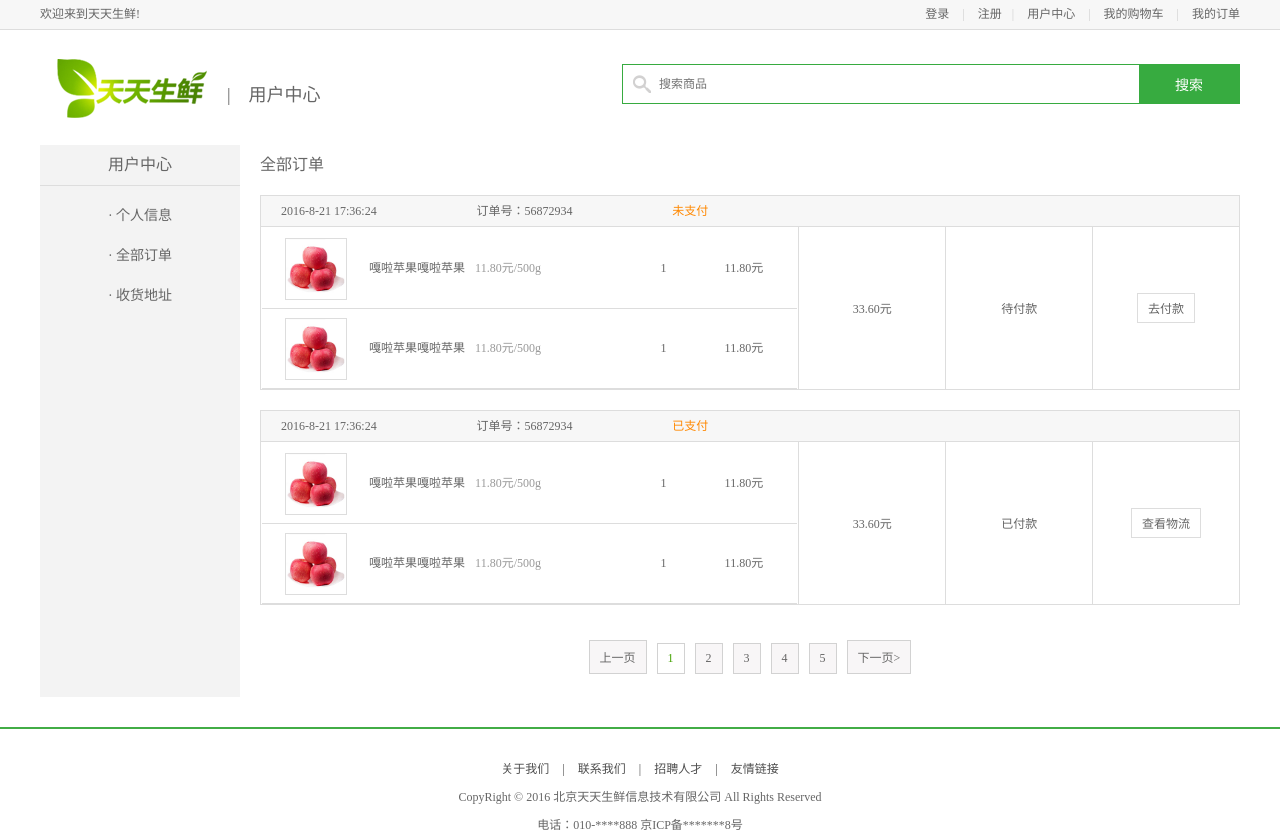
After one commit to GSFNE/b-b-b, a Django app: page /user/order in a window 1280 px wide. The commit adds this page. Run offline with Django 3.2, Linux system fonts and the light colour scheme; parts of the project's set-up code (start-up, migrations or seed data) failed here and were passed over.

Commit message:
模板继承和用户信息页

```diff
--- a/DailyFrsh/DailyFrsh/settings.py
+++ b/DailyFrsh/DailyFrsh/settings.py
@@ -146,7 +146,7 @@ CACHES = {
     "default": {
         "BACKEND": "django_redis.cache.RedisCache",
         # 使用redis缓存   主机的ip, redis端口, 做缓存的redis的数据库
-        "LOCATION": "redis://127.0.0.1:6379/7",
+        "LOCATION": "redis://127.0.0.1:6379/8",
         "OPTIONS": {
             "CLIENT_CLASS": "django_redis.client.DefaultClient",
         }
@@ -157,4 +157,4 @@ CACHES = {
 SESSION_ENGINE = "django.contrib.sessions.backends.cache"
 SESSION_CACHE_ALIAS = "default"
 
-LOGIN_URL = 'user/login'
+LOGIN_URL = '/user/login'
--- a/DailyFrsh/apps/user/urls.py
+++ b/DailyFrsh/apps/user/urls.py
@@ -1,5 +1,5 @@
 from django.conf.urls import url
-from apps.user.views import register, RegisterView, ActiveView, LoginView, LogoutView
+from apps.user.views import register, RegisterView, ActiveView, LoginView, LogoutView, UserinfoView, UseraddressView, UserorderView
 
 urlpatterns = [
     # url(r'^register$', register),
@@ -7,5 +7,9 @@ urlpatterns = [
     url(r'^active/(?P<token>.*)$', ActiveView.as_view(), name='active'),  # 激活 用户信息
     url(r'^login$', LoginView.as_view(), name='login'),  # 用户登陆
 
-    url(r'^logout$', LogoutView.as_view(), name='logout'), # 用户退出
+    url(r'^logout$', LogoutView.as_view(), name='logout'),  # 用户退出
+
+    url(r'^$', UserinfoView.as_view(), name='user') , # 用户中心
+    url(r'^address$', UseraddressView.as_view(), name='address'),  # 用户地址
+    url(r'^order$', UserorderView.as_view(), name='order'),  # 用户订单
 ]
--- a/DailyFrsh/apps/user/views.py
+++ b/DailyFrsh/apps/user/views.py
@@ -9,8 +9,13 @@ from django.conf import settings
 from itsdangerous import SignatureExpired
 from celery_tasks.tasks import send_register_active_email
 from django.core.mail import send_mail
-# 处理登陆使用的模块
+# 处理登陆使用的模块(退出模块)
 from django.contrib.auth import authenticate, login, logout
+# 用户中心页的模块
+from utils.mixin import LoginRequiredMixin
+from apps.user.models import Address
+from apps.goods.models import GoodsSKU
+from django_redis import get_redis_connection
 
 # Create your views here.
 def register(request):
@@ -167,8 +172,9 @@ class LoginView(View):
                 login(request, user)  # 保存用户的登陆状态
                 # 然后判断是否点击了 记住用户名
                 # 需要调用Httpresponse对象,来操作set_cookie()方法
-
-                response = redirect(reverse('goods:index'))
+                next_url = request.POST.get('next', reverse('goods:index')
+                                            )
+                response = redirect(next_url)
                 if remember == 'on':  # 记住用户名
                     response.set_cookie('username', username, max_age=7*24*3600)
                     # 参数:键值对: key, value,   max_age 是用户名的最长时间,以秒为单位, 这里是一个星期
@@ -187,3 +193,51 @@ class LogoutView(View):
     def get(self, request):
         logout(request)  # 退出,清除保存的session数据, 退出登陆状态
         return redirect(reverse('goods:index'))  # 跳转到首页
+
+
+# /user/  直接链接的就是用户中心
+class UserinfoView(LoginRequiredMixin, View):
+    '''
+    要进行的处理:
+    前提: 就是需要用户先登陆, 判断用户是否登陆
+    1. 要显示用户的信息: 用户名,联系电话,用户地址
+    2. 显示用户的浏览历史记录
+    '''
+    def get(self, request):
+        # 获取登陆用户
+        # django框架会给request对象增加一个属性user,通过属性,可以得到,该用户对象
+        user = request.user
+        # 获取用户的默认地址:
+        address = Address.objects.get_default_address(user)
+        #            类  .  实例对象   .     方法
+        # 这里Address是模型类, objects是AddressManager()类的一个对象,对象调用方法
+
+        # 获取用的历史浏览记录:
+        conn = get_redis_connection('default')
+        # 这里用列表保存浏览记录, 列表保存的是  浏览的商品的id
+        history_key = 'history_%d' % user.id
+        # 获取用户最新浏览的五个数据  lrange(key, start, end)
+        sku_ids = conn.lrange(history_key, 0, 4)
+        skus = []  # 建立空列表,接收通过id查询到的商品对象
+        for sku_id in sku_ids:
+            # 遍历,通过id查找 商品对象
+            sku = GoodsSKU.objects.get(id=sku_id)
+            skus.append(sku)
+
+        # 组织上下文
+        context = {
+            'page': 'user',
+            'addr': address,
+            'skus': skus
+        }
+
+        return render(request, 'user_center_info.html', context)
+
+
+class UserorderView(View):
+    def get(self,request):
+        return render(request, 'user_center_order.html')
+
+class UseraddressView(View):
+    def get(self,request):
+        return render(request, 'user_center_site.html')
--- /dev/null
+++ b/DailyFrsh/templates/base.html
@@ -0,0 +1,77 @@
+<!DOCTYPE html PUBLIC "-//W3C//DTD XHTML 1.0 Transitional//EN" "http://www.w3.org/TR/xhtml1/DTD/xhtml1-transitional.dtd">
+<html xmlns="http://www.w3.org/1999/xhtml" xml:lang="en">
+<head>
+    {% load staticfiles %}
+	<meta http-equiv="Content-Type" content="text/html;charset=UTF-8">
+	<title>{% block title %}{% endblock title %}</title>
+	<link rel="stylesheet" type="text/css" href="{% static 'css/reset.css' %}">
+	<link rel="stylesheet" type="text/css" href="{% static 'css/main.css' %}">
+
+	{% block topfiles %}{% endblock topfiles %}
+</head>
+<body>
+{% block header_con %}
+	<div class="header_con">
+		<div class="header">
+			<div class="welcome fl">欢迎来到天天生鲜!</div>
+			<div class="fr">
+                {% if user.is_authenticated %}
+                {#  is_authenticated() 方法是判断用户是否登陆,django 封装好的,   #}
+                    <div class="login_btn fl">
+                        欢迎您：<em>{{ user.username }}</em>
+                        <a href="{% url 'user:logout' %}">退出</a>
+                    </div>
+                {% else %}
+                    <div class="login_btn fl">
+                        <a href="{% url 'user:login' %}">登录</a>
+                        <span>|</span>
+                        <a href="/user/register">注册</a>
+                    </div>
+                {% endif %}
+				<div class="user_link fl">
+					<span>|</span>
+					<a href="base_user_center.html">用户中心</a>
+					<span>|</span>
+					<a href="cart.html">我的购物车</a>
+					<span>|</span>
+					<a href="user_center_order.html">我的订单</a>
+				</div>
+			</div>
+		</div>
+	</div>
+{% endblock header_con %}
+
+{% block search_bar %}
+	<div class="search_bar clearfix">
+		<a href="index.html" class="logo fl"><img src="{% static 'images/logo.png' %}"></a>
+		<div class="search_con fl">
+			<input type="text" class="input_text fl" name="" placeholder="搜索商品">
+			<input type="button" class="input_btn fr" name="" value="搜索">
+		</div>
+		<div class="guest_cart fr">
+			<a href="#" class="cart_name fl">我的购物车</a>
+			<div class="goods_count fl" id="show_count">1</div>
+		</div>
+	</div>
+{% endblock search_bar %}
+
+{% block body %}
+{% endblock body %}
+
+	<div class="footer">
+		<div class="foot_link">
+			<a href="#">关于我们</a>
+			<span>|</span>
+			<a href="#">联系我们</a>
+			<span>|</span>
+			<a href="#">招聘人才</a>
+			<span>|</span>
+			<a href="#">友情链接</a>
+		</div>
+		<p>CopyRight © 2016 北京天天生鲜信息技术有限公司 All Rights Reserved</p>
+		<p>电话：010-****888    京ICP备*******8号</p>
+	</div>
+	{% block bottom %}{% endblock bottom %}
+    {% block bottomfiles %}{% endblock bottomfiles %}
+</body>
+</html>
--- /dev/null
+++ b/DailyFrsh/templates/base_no_cart.html
@@ -0,0 +1,13 @@
+{% extends 'base.html' %}
+{% load staticfiles %}
+{# 网页搜索框块 #}
+{% block search_bar %}
+	<div class="search_bar clearfix">
+		<a href="index.html" class="logo fl"><img src="{% static 'images/logo.png' %}"></a>
+		<div class="sub_page_name fl">|&nbsp;&nbsp;&nbsp;&nbsp;{% block page_title %}{% endblock page_title %}</div>
+		<div class="search_con fr">
+			<input type="text" class="input_text fl" name="" placeholder="搜索商品">
+			<input type="button" class="input_btn fr" name="" value="搜索">
+		</div>
+	</div>
+{% endblock search_bar %}
--- /dev/null
+++ b/DailyFrsh/templates/base_user_center.html
@@ -0,0 +1,18 @@
+{% extends 'base_no_cart.html' %}
+{#{% load staticfiles %}#}
+{% block title %}天天生鲜-用户中心{% endblock title %}
+{% block page_title %}用户中心{% endblock page_title %}
+{% block body %}
+    <div class="main_con clearfix">
+		<div class="left_menu_con clearfix">
+			<h3>用户中心</h3>
+			<ul>
+				<li><a href="{% url 'user:user' %}" {% if page == 'user' %}class="active"{% endif %}>· 个人信息</a></li>
+				<li><a href="{% url 'user:order' %}" {% if page == 'order' %}class="active"{% endif %}>· 全部订单</a></li>
+				<li><a href="{% url 'user:address' %}" {% if page == 'addr' %}class="active"{% endif %}>· 收货地址</a></li>
+			</ul>
+		</div>
+        {# 用户中心-右侧内容块 #}
+		{% block right_content %}{% endblock right_content %}
+	</div>
+{% endblock body %}
--- a/DailyFrsh/templates/index.html
+++ b/DailyFrsh/templates/index.html
@@ -29,11 +29,11 @@
                 {% endif %}
 				<div class="user_link fl">
 					<span>|</span>
-					<a href="user_center_info.html">用户中心</a>
+					<a href="{% url 'user:user' %}">用户中心</a>
 					<span>|</span>
 					<a href="cart.html">我的购物车</a>
 					<span>|</span>
-					<a href="user_center_order.html">我的订单</a>
+					<a href="{% url 'user:order' %}">我的订单</a>
 				</div>
 			</div>
 		</div>
--- /dev/null
+++ b/DailyFrsh/templates/user_center_order.html
@@ -0,0 +1,75 @@
+{% extends 'base_user_center.html' %}
+{% load staticfiles %}
+{% block right_content %}
+		<div class="right_content clearfix">
+				<h3 class="common_title2">全部订单</h3>
+				<ul class="order_list_th w978 clearfix">
+					<li class="col01">2016-8-21 17:36:24</li>
+					<li class="col02">订单号：56872934</li>
+					<li class="col02 stress">未支付</li>
+				</ul>
+
+				<table class="order_list_table w980">
+					<tbody>
+						<tr>
+							<td width="55%">
+								<ul class="order_goods_list clearfix">
+									<li class="col01"><img src="{% static 'images/goods02.jpg' %}"></li>
+									<li class="col02">嘎啦苹果嘎啦苹果<em>11.80元/500g</em></li>
+									<li class="col03">1</li>
+									<li class="col04">11.80元</li>
+								</ul>
+								<ul class="order_goods_list clearfix">
+									<li class="col01"><img src="{% static 'images/goods02.jpg' %}"></li>
+									<li class="col02">嘎啦苹果嘎啦苹果<em>11.80元/500g</em></li>
+									<li class="col03">1</li>
+									<li class="col04">11.80元</li>
+								</ul>
+							</td>
+							<td width="15%">33.60元</td>
+							<td width="15%">待付款</td>
+							<td width="15%"><a href="#" class="oper_btn">去付款</a></td>
+						</tr>
+					</tbody>
+				</table>
+
+				<ul class="order_list_th w978 clearfix">
+					<li class="col01">2016-8-21 17:36:24</li>
+					<li class="col02">订单号：56872934</li>
+					<li class="col02 stress">已支付</li>
+				</ul>
+				<table class="order_list_table w980">
+					<tbody>
+						<tr>
+							<td width="55%">
+								<ul class="order_goods_list clearfix">
+									<li class="col01"><img src="{% static 'images/goods02.jpg' %}"></li>
+									<li class="col02">嘎啦苹果嘎啦苹果<em>11.80元/500g</em></li>
+									<li class="col03">1</li>
+									<li class="col04">11.80元</li>
+								</ul>
+								<ul class="order_goods_list clearfix">
+									<li class="col01"><img src="{% static 'images/goods02.jpg' %}"></li>
+									<li class="col02">嘎啦苹果嘎啦苹果<em>11.80元/500g</em></li>
+									<li class="col03">1</li>
+									<li class="col04">11.80元</li>
+								</ul>
+							</td>
+							<td width="15%">33.60元</td>
+							<td width="15%">已付款</td>
+							<td width="15%"><a href="#" class="oper_btn">查看物流</a></td>
+						</tr>
+					</tbody>
+				</table>
+
+				<div class="pagenation">
+					<a href="#">上一页</a>
+					<a href="#" class="active">1</a>
+					<a href="#">2</a>
+					<a href="#">3</a>
+					<a href="#">4</a>
+					<a href="#">5</a>
+					<a href="#">下一页></a>
+				</div>
+		</div>
+{% endblock right_content %}
```
Also changed, not shown: DailyFrsh/apps/user/models.py (+18 -0 lines), DailyFrsh/templates/user_center_info.html (added, +37 -0 lines), DailyFrsh/templates/user_center_site.html (added, +40 -0 lines), DailyFrsh/utils/mixin.py (added, +18 -0 lines), DailyFrsh/utils/__init__.py (added).
